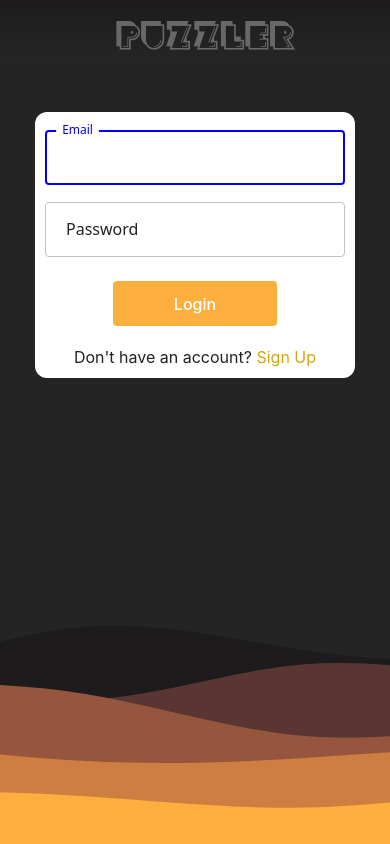
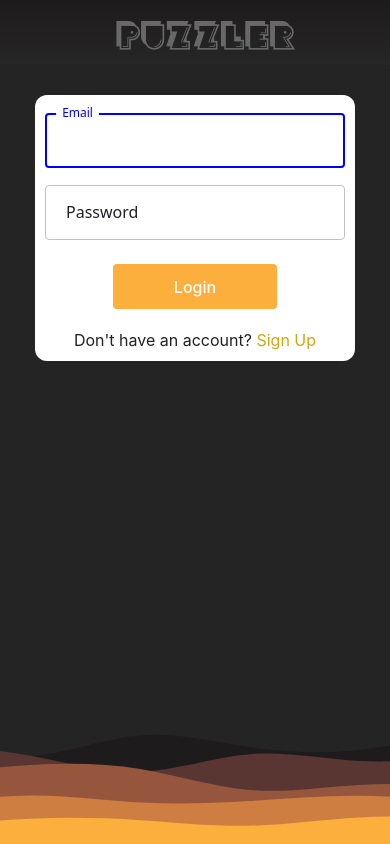
Before and after one commit to dimiourgia/ACL-client, a React (Vite) app in the folder client/: page /login in a window 390 px wide. Built offline with nearby package versions, Linux system fonts and the light colour scheme.

Commit message:
changed height of bottom svg

```diff
--- a/client/src/App.css
+++ b/client/src/App.css
@@ -232,7 +232,7 @@ button:focus-visible {
   .spacer{
     aspect-ratio: 1024/200;
     width: 100%;
-    height: 300px;
+    height: 150px;
   }
 
   .layer1{
@@ -256,7 +256,7 @@ button:focus-visible {
   .form_container_wrapper{
     width: calc(100% - 10px);
     padding:5px;
-    margin-top: 5vh;
+    margin-top: 3vh;
   }
 
   .form_container{
```
Also changed, not shown: client/src/assets/images/others/waves-mobil.svg (added).
